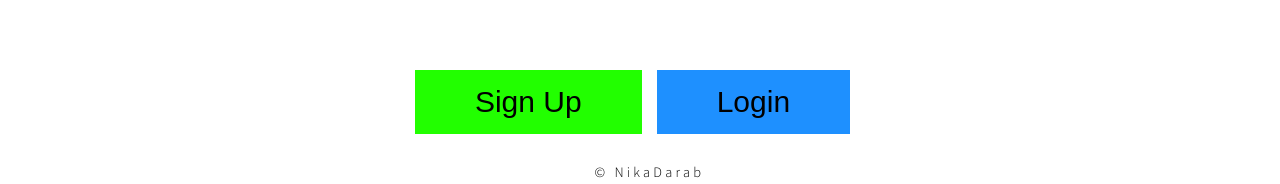
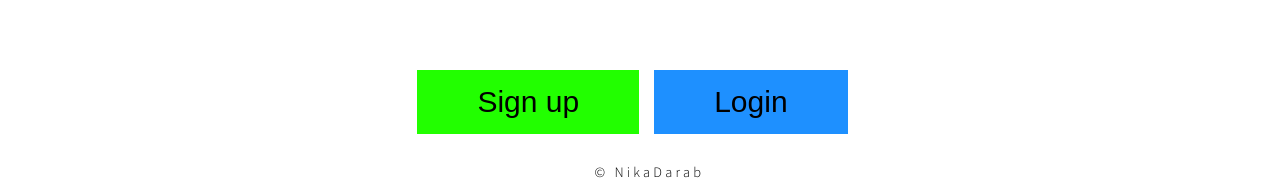
Before and after one commit to NikaDarab/todo, a React (Create React App) app: page /register in a window 1280 px wide. Shown: the part 603-787 px from the top of the page. Built offline with nearby package versions, Linux system fonts and the light colour scheme.

Commit message:
Sign Up to Sign up

```diff
--- a/src/components/LandingPage.js
+++ b/src/components/LandingPage.js
@@ -17,7 +17,7 @@ let LandingPage = () => {
           style={{ display: register || login ? "none" : "inline-block" }}
           onClick={() => setRegister(!register)}
         >
-          Sign Up
+          Sign up
         </button>
         <button
           style={{ display: login || register ? "none" : "inline-block" }}
```
Also changed, not shown: 1 other file (tests, documents, lock files or other folders).
